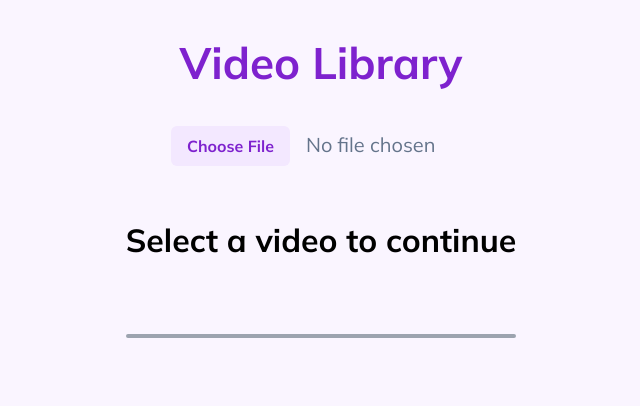
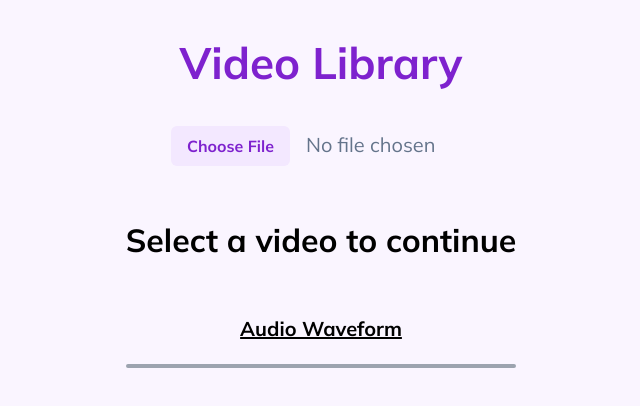
Before and after one commit to sweta1308/video-library, a React (Create React App) app: page / in a window 1280 px wide. Shown: the top 406 px of the page, without its empty margins (319-959 px from the left). Built offline with nearby package versions, Linux system fonts and the light colour scheme.

Commit message:
docs: add heading

```diff
--- a/src/components/VideoInput.jsx
+++ b/src/components/VideoInput.jsx
@@ -31,6 +31,7 @@ export const VideoInput = () => {
           className="block mx-auto w-[300px] mb-[30px] text-md text-slate-500 file:mr-4 file:py-2 file:px-4 file:rounded-md file:border-0 file:text-[16px] file:font-bold file:bg-purple-100 file:text-purple-700 file:cursor-pointer hover:file:bg-purple-200"
         />
         <Video />
+        <h3 className="font-extrabold underline">Audio Waveform</h3>
         <div
           className="border-2 border-gray-400 w-full m-5 rounded-sm"
           id="waveform"
```
